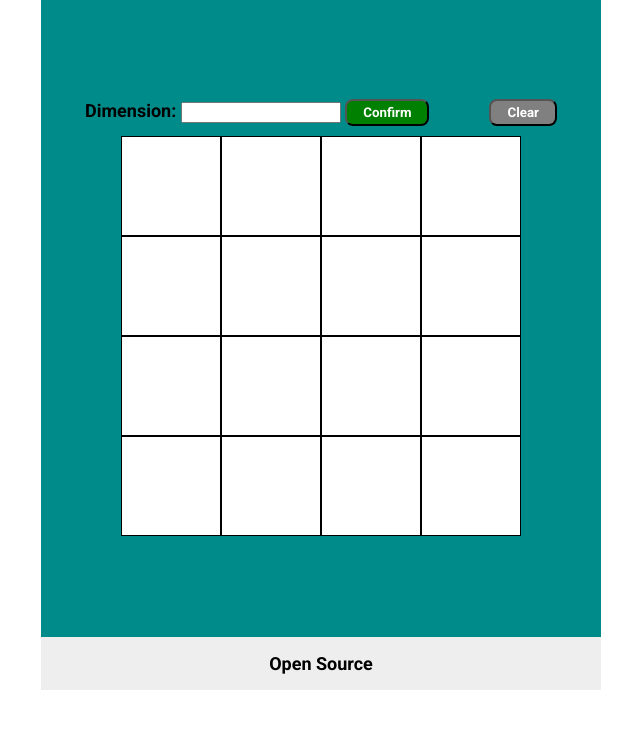
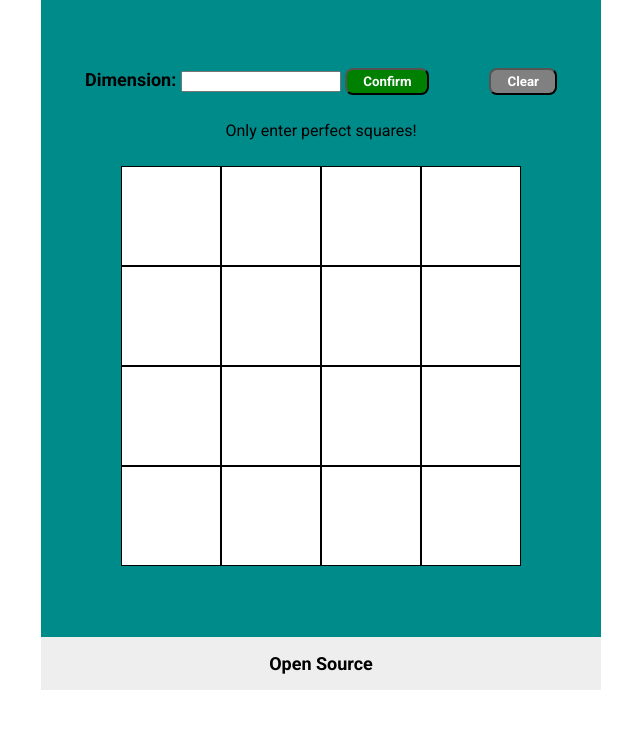
Before and after one commit to MuhammadAbdullahWarraich/Etch-a-Sketch-TOP, a plain HTML site: page index.html in a window 1280 px wide. Both pictures are taken after a click on the button "Confirm". Shown: the part 65-794 px from the top of the page, without its empty margins (319-959 px from the left). Drawn offline with Linux system fonts and the light colour scheme.

Commit message:
feat: add eror message

```diff
--- a/index.css
+++ b/index.css
@@ -80,3 +80,11 @@ body{
   font-size: medium;
   color: gray;
 }
+.settings + p{
+  opacity: 0;
+  height: 0px;
+}
+.settings.failed+p{
+  opacity: 1;
+  height: auto;
+}
--- a/index.html
+++ b/index.html
@@ -21,6 +21,7 @@
                 </div>
                 <div class="cleardiv"><button class="clear">Clear</button></div>
             </div>
+            <p>Only enter perfect squares!</p>
             <div class="temp-container"></div>
         </div>
         <div class="footer">Open Source</div>
--- a/index.js
+++ b/index.js
@@ -40,6 +40,10 @@ function addHoverEffect(){
     const inputField = (document.querySelector("#inputboxcount"));
     if (inputField.value !== "" && Number.isInteger(Math.sqrt(inputField.value))){
         makeBoxes(inputField.value);
+        (document.querySelector(".settings")).classList.remove("failed");
+    }
+    else{
+        (document.querySelector(".settings")).classList.add("failed");
     }
     inputField.value = "";
 })
```
